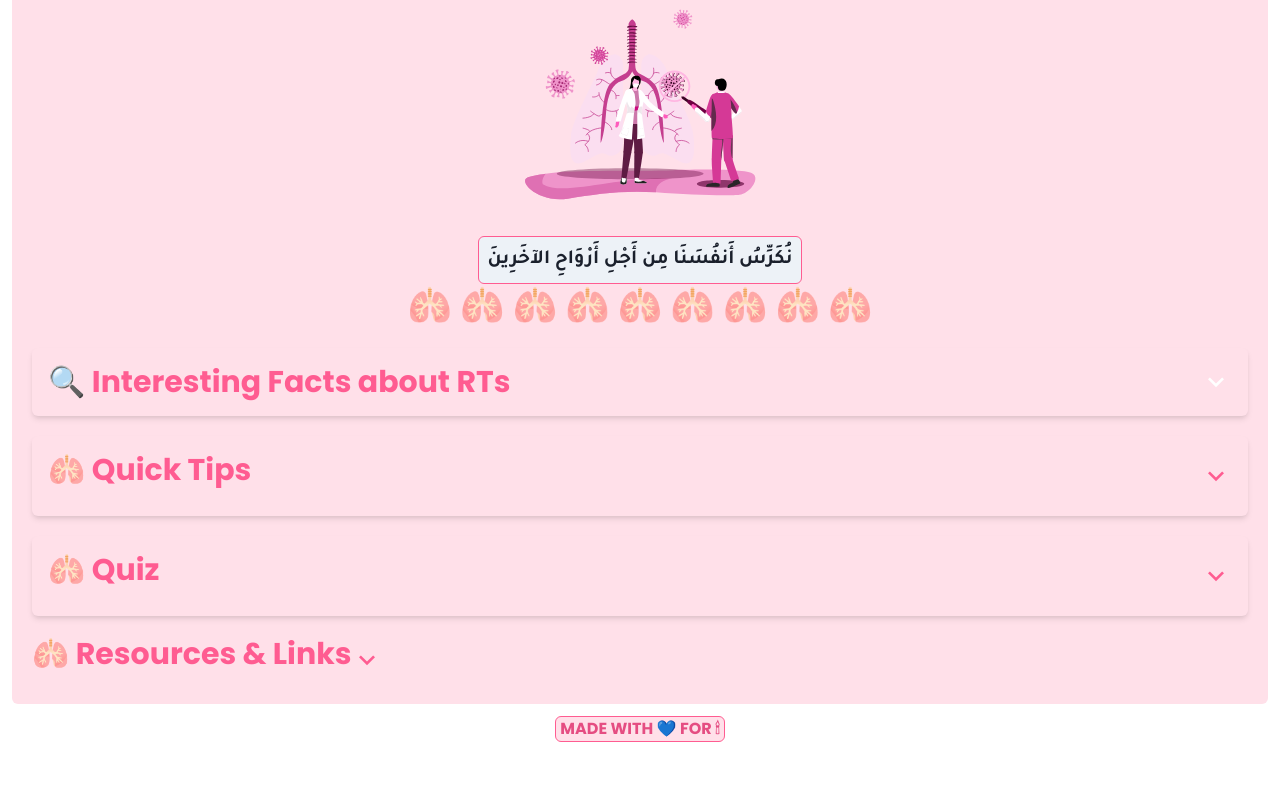
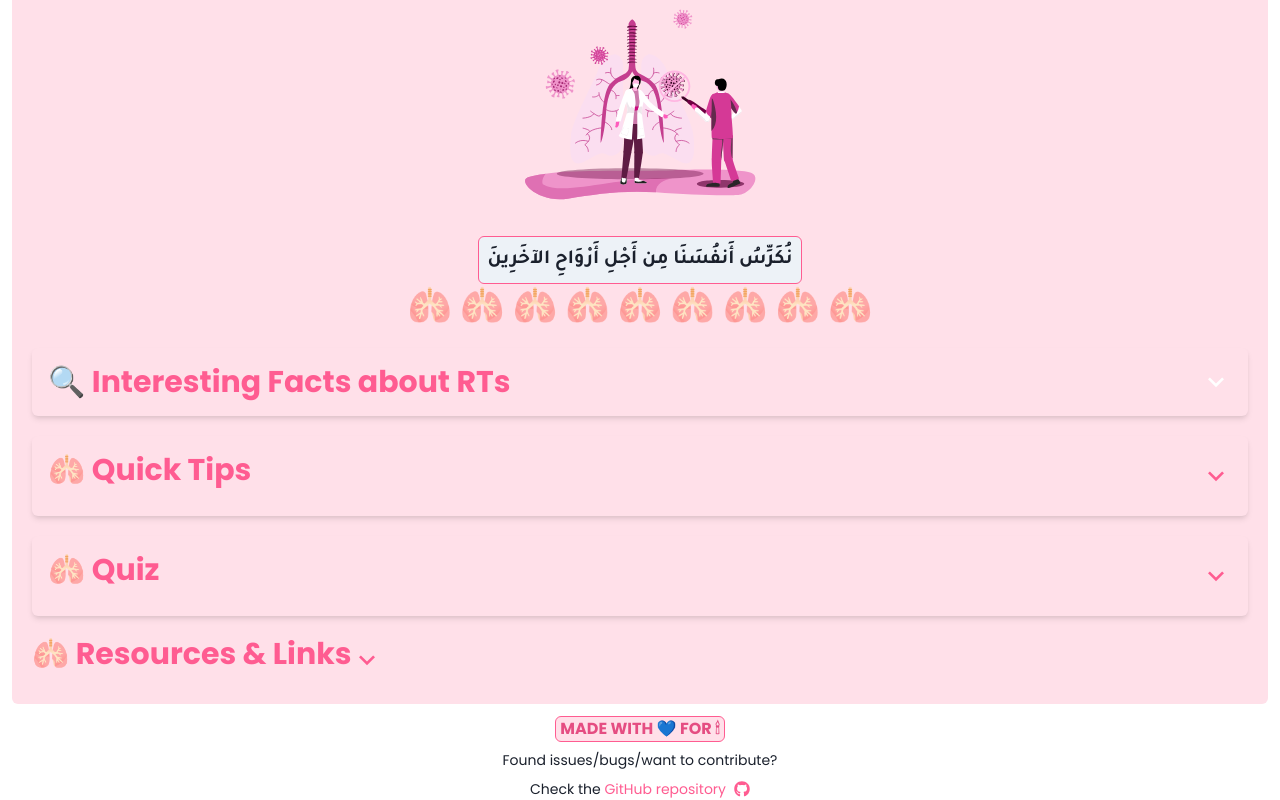
Before and after one commit to HadiAlMarzooq/airwaymanagment, a React (Create React App) app: page / in a window 1280 px wide. Shown: the part 256-1056 px from the top of the page. Before the commit the page ends 1006 px from the top, so only its background shows below. Built offline with nearby package versions, Linux system fonts and the light colour scheme.

Commit message:
chore: enhanced design

```diff
--- a/package.json
+++ b/package.json
@@ -15,6 +15,7 @@
     "react": "^18.2.0",
     "react-confetti": "^6.1.0",
     "react-dom": "^18.2.0",
+    "react-icons": "^4.11.0",
     "react-scripts": "5.0.1",
     "web-vitals": "^2.1.4",
     "zustand": "^4.4.4"
--- a/src/App.js
+++ b/src/App.js
@@ -7,12 +7,15 @@ import {
   extendTheme,
   Badge,
   Flex,
+  Link,
+  Icon,
 } from "@chakra-ui/react";
 import { Player } from "@lottiefiles/react-lottie-player";
 import TipsSection from "./components/TipsSection";
 import Quiz from "./components/Quiz";
 import ResourcesSection from "./components/ResourcesSection";
 import InterestingFacts from "./components/InterestingFacts";
+import { FaGithub } from "react-icons/fa";
 
 const theme = extendTheme({
   fonts: {
@@ -104,6 +107,26 @@ function App() {
           Made with 💙 for 🕯
         </Badge>
       </Flex>
+      <div>
+        <Text textAlign="center" fontSize="sm">
+          Found issues/bugs/want to contribute?{" "}
+        </Text>
+        <Text textAlign="center" mt={2} fontSize="sm">
+          Check the{" "}
+          <Link
+            href="https://github.com/HadiAlMarzooq/airwaymanagment"
+            isExternal
+            display="inline-flex"
+            alignItems="center"
+            color="primary.500"
+            _hover={{
+              color: "primary.600",
+            }}
+          >
+            GitHub repository <Icon as={FaGithub} ml={2} boxSize={4} />
+          </Link>
+        </Text>
+      </div>
     </ChakraProvider>
   );
 }
--- a/src/components/ResourcesSection.js
+++ b/src/components/ResourcesSection.js
@@ -24,18 +24,6 @@ function ResourcesSection() {
     {
       name: "Airway Training - Harvard",
       url: "https://www.pulmonaryfellowship.hms.harvard.edu/airway-training",
-    },
-    {
-      name: "Crisis Resource Management of the Airway - Harvard",
-      url: "https://projects.iq.harvard.edu/airwaymanagement/crisis-resource-management-airway",
-    },
-    {
-      name: "Emergency Airway Encounters by Air Medical Providers - Harvard",
-      url: "https://dash.harvard.edu/handle/1/3966436",
-    },
-    {
-      name: "The Walls Manual Of Emergency Airway Management - Harvard",
-      url: "https://help.environment.harvard.edu/the-walls-manual-of-emergency-airway-management",
     },
   ];
 
```
Also changed, not shown: 1 other file (tests, documents, lock files or other folders).
